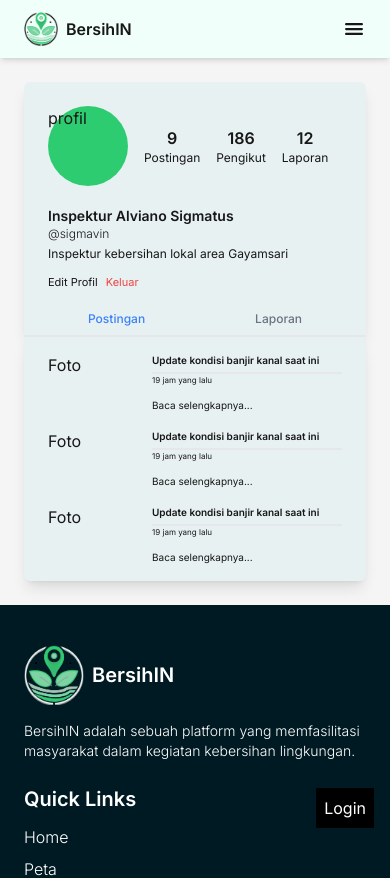
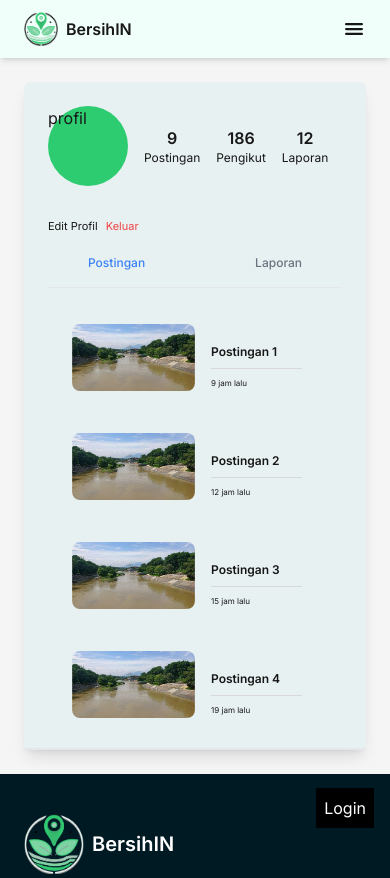
Before and after one commit to MDAlviano/BersihIN, a Next.js app: page /dashboard in a window 390 px wide. Shown: the top 878 px of the page. Built offline with nearby package versions, Linux system fonts and the light colour scheme; no server answers.

Commit message:
Login Done

```diff
--- a/auth.ts
+++ b/auth.ts
@@ -1,8 +1,46 @@
 import NextAuth from "next-auth"
 import { PrismaAdapter } from "@auth/prisma-adapter"
 import { prisma } from "@/lib/prisma"
+import Credentials from "next-auth/providers/credentials"
+import { SignInSchema } from "@/lib/zod"
+import { compareSync } from "bcrypt-ts"
 
 export const { handlers, auth, signIn, signOut } = NextAuth({
   adapter: PrismaAdapter(prisma),
-  providers: [],
+  session:{strategy: "jwt"},
+  pages: {
+    signIn: "/auth/login"
+  },
+  providers: [
+    Credentials({
+      credentials:{
+        email: {},
+        password: {},
+      },
+      authorize: async (credentials) => {
+        const validatedFields = SignInSchema.safeParse(credentials)
+
+        if (!validatedFields.success) {
+          return null
+        }
+
+        // Mengambil data user berdasarkan email
+        const {email, password} = validatedFields.data
+
+        const user = await prisma.user.findUnique({
+          where: {email}
+        })
+
+        if (!user || !user.password) {
+          throw new Error("No user found")
+        }
+
+        const passwordMatch = compareSync(password, user.password)
+
+        if (!passwordMatch) return null
+
+        return user
+      }
+    })
+  ],
 })
--- a/src/app/auth/register/page.tsx
+++ b/src/app/auth/register/page.tsx
@@ -4,9 +4,9 @@ import { useActionState } from "react"
 import { useFormStatus } from "react-dom"
 import Link from "next/link"
 import Image from "next/image"
-import { SignInCredentials } from "@/lib/action"
+import { SignUpCredentials } from "@/lib/action"
 
-const SignInButton = () => {
+const SignUpButton = () => {
   const {pending} = useFormStatus()
 
   return (
@@ -21,7 +21,7 @@ const SignInButton = () => {
 }
 
 export default function Page() {
-  const [state, formAction] = useActionState(SignInCredentials, null)
+  const [state, formAction] = useActionState(SignUpCredentials, null)
 
   return (
     <div className="w-full h-full py-8 px-10 flex flex-col gap-8 items-center bg-color7">
@@ -53,6 +53,7 @@ export default function Page() {
               <span className="font-medium">{ state?.message }</span>
             </div>
           ) : null }
+
           {/* <!-- Name --> */}
           <div>
             <label
@@ -129,7 +130,7 @@ export default function Page() {
           </div>
 
           {/* <!-- Signup btn --> */}
-          <SignInButton />
+          <SignUpButton />
 
           <div className="flex items-center my-1">
             <span className="w-full h-[1px] bg-[#BBBBBB]"></span>
--- a/src/app/dashboard/page.tsx
+++ b/src/app/dashboard/page.tsx
@@ -1,80 +1,16 @@
-'use client'
+'use server'
 
+import {auth} from "@/../auth";
 import Link from "next/link";
-import { useState } from "react";
+import UserProfile from "@/components/UserProfilePost&Report";
 
-function Postingan() {
-  return (
-    <div>
-      <div className="flex pb-4 gap-2">
-        <h4 className="lg:w-44 w-24">Foto</h4>
-        <div className="flex flex-col flex-1">
-          <h5 className="lg:text-base text-[10px] font-semibold pb-1 border-b-2">Update kondisi banjir kanal saat
-            ini</h5>
-          <p className="lg:text-xs text-[8px] ">19 jam yang lalu</p>
-          <p className="pt-3 lg:text-sm text-[10px]">Baca selengkapnya...</p>
-        </div>
-      </div>
-
-      <div className="flex pb-4 gap-2">
-        <h4 className="lg:w-44 w-24">Foto</h4>
-        <div className="flex flex-col flex-1">
-          <h5 className="lg:text-base text-[10px] font-semibold pb-1 border-b-2">Update kondisi banjir kanal saat
-            ini</h5>
-          <p className="lg:text-xs text-[8px] ">19 jam yang lalu</p>
-          <p className="pt-3 lg:text-sm text-[10px]">Baca selengkapnya...</p>
-        </div>
-      </div>
-
-      <div className="flex pb-4 gap-2">
-        <h4 className="lg:w-44 w-24">Foto</h4>
-        <div className="flex flex-col flex-1">
-          <h5 className="lg:text-base text-[10px] font-semibold pb-1 border-b-2">Update kondisi banjir kanal saat
-            ini</h5>
-          <p className="lg:text-xs text-[8px] ">19 jam yang lalu</p>
-          <p className="pt-3 lg:text-sm text-[10px]">Baca selengkapnya...</p>
-        </div>
-      </div>
-    </div>
-  )
-}
-
-function Laporan() {
-  const laporanData = [
-    { id: 1, title: "100kg sampah plastik", time: "1 jam yang lalu" },
-    { id: 2, title: "50kg sampah kertas", time: "2 jam yang lalu" },
-  ];
-
-  return (
-    <div>
-      {laporanData.map((laporan) => (
-        <div key={laporan.id} className="flex pb-4 gap-2">
-          <h4 className="lg:w-44 w-24">Foto</h4>
-          <div className="flex flex-col flex-1">
-            <Link href={`/laporan/${laporan.id}`}>
-              <h5 className="lg:text-base text-[10px] font-semibold pb-1 border-b-2 cursor-pointer">
-                {laporan.title}
-              </h5>
-            </Link>
-            <p className="lg:text-xs text-[8px]">{laporan.time}</p>
-            <Link href={`/laporan/${laporan.id}`}>
-              <p className="pt-3 lg:text-sm text-[10px] cursor-pointer">
-                Baca selengkapnya...
-              </p>
-            </Link>
-          </div>
-        </div>
-      ))}
-    </div>
-  )
-}
-
-export default function Page() {
-  const [activeTab, setActiveTab] = useState("postingan");
+const Page= async () => {
+  const session = await auth()
 
   return (
     <main className="lg:px-20 p-6">
       <div className="flex flex-col lg:px-24 lg:pt-12 px-6 pt-6 rounded-t-md bg-color5 shadow-lg border-b-2">
+        {/* User Profile Detail */}
         <div className="flex lg:justify-center lg:gap-60 pb-5 gap-4">
           {/* Foto profil */}
           <div className="lg:w-40 lg:h-40 w-20 h-20 items-center bg-color1 rounded-full">
@@ -98,40 +34,20 @@ export default function Page() {
 
         <div className="lg:px-36">
           <div>
-            <h2 className="font-semibold lg:text-xl text-sm">Inspektur Alviano Sigmatus</h2>
-            <p className="font-light lg:text-lg text-xs">@sigmavin</p>
-            <p className="pt-1 lg:text-lg text-xs">Inspektur kebersihan lokal area Gayamsari</p>
+            {/*<h2 className="font-semibold lg:text-xl text-sm"></h2>*/}
+            <p className="font-light lg:text-lg text-xs">{session?.user?.name}</p>
+            {/*<p className="pt-1 lg:text-lg text-xs">Inspektur kebersihan lokal area Gayamsari</p>*/}
           </div>
           <div className="flex lg:my-5 my-3 lg:text-base text-[11px] lg:gap-8 gap-2">
             <Link href="/dashboard/edit">Edit Profil</Link>
-            <Link href="" className="text-red-500">Keluar</Link>
+            <Link href="/auth/signout" className="text-red-500">Keluar</Link>
           </div>
         </div>
 
-        <div className="flex my-2 lg:px-72 px-10 gap-2 lg:text-base text-xs font-medium justify-between">
-          <p
-            className={`cursor-pointer ${
-              activeTab === "postingan" ? "text-blue-500" : "text-gray-500"
-            }`}
-            onClick={() => setActiveTab("postingan")}
-          >
-            Postingan
-          </p>
-          <p
-            className={`cursor-pointer ${
-              activeTab === "laporan" ? "text-blue-500" : "text-gray-500"
-            }`}
-            onClick={() => setActiveTab("laporan")}
-          >
-            Laporan
-          </p>
-        </div>
-      </div>
-
-      <div className="flex flex-col lg:px-60 lg:pb-6 px-6 lg:pt-8 pt-4 rounded-b-md bg-color5 shadow-lg">
-        {activeTab === "postingan" && <Postingan/>}
-        {activeTab === "laporan" && <Laporan/>}
+        <UserProfile />
       </div>
     </main>
-  );
+  )
 }
+
+export default Page
--- a/src/components/ProfilePostCard.tsx
+++ b/src/components/ProfilePostCard.tsx
@@ -1,6 +1,5 @@
 import { Post } from "@/lib/types";
 import Image from "next/image";
-import React from "react";
 import exampleImg from "../../public/images/example-banjir-kanal.png";
 
 interface ProfilePostCardProps {
--- /dev/null
+++ b/src/components/UserProfilePost&Report.tsx
@@ -0,0 +1,41 @@
+'use client'
+
+// import Link from "next/link";
+import {useState} from "react";
+import ProfilePostCard from "@/components/ProfilePostCard";
+import posts from "@/lib/dummyData";
+
+export default function Page() {
+  const [activeTab, setActiveTab] = useState("postingan");
+
+  return (
+    <div>
+      <div className="flex my-2 lg:px-72 px-10 pb-4 gap-2 border-b-[1px] lg:text-base text-xs font-medium justify-between">
+        <p
+          className={`cursor-pointer ${
+            activeTab === "postingan" ? "text-blue-500" : "text-gray-500"
+          }`}
+          onClick={() => setActiveTab("postingan")}
+        >
+          Postingan
+        </p>
+        <p
+          className={`cursor-pointer ${
+            activeTab === "laporan" ? "text-blue-500" : "text-gray-500"
+          }`}
+          onClick={() => setActiveTab("laporan")}
+        >
+          Laporan
+        </p>
+      </div>
+
+      <div className="flex flex-col lg:pb-6 px-6 lg:pt-8 pt-4 rounded-b-md bg-color5">
+        {activeTab === "postingan" && posts.map((post) => (
+          <ProfilePostCard key={post.id} post={post}/>
+        ))}
+        {/*{activeTab === "laporan" && <Laporan/>}*/}
+      </div>
+
+    </div>
+  )
+}
--- a/src/lib/zod.ts
+++ b/src/lib/zod.ts
@@ -1,15 +1,22 @@
 import { object, string } from 'zod'
 
 export const SignInSchema = object({
-  name: string().min(3, "Username must be more than 3 characters"),
-  email: string().email("Invalid email address"),
+  email: string().email("Alamat email salah"),
   password: string()
-    .min(8, "Password must be at least 8 characters")
-    .max(24, "Password must be less than 32 characters"),
+    .min(8, "Password harus lebih dari 8 huruf")
+    .max(24, "Password tidak bisa lebih dari 24 huruf"),
+})
+
+export const SignUpSchema = object({
+  name: string().min(3, "Nama pengguna harus lebih dari 3 huruf"),
+  email: string().email("Alamat email salah"),
+  password: string()
+    .min(8, "Password harus lebih dari 8 huruf")
+    .max(24, "Password tidak bisa lebih dari 24 huruf"),
   ConfirmPassword: string()
-    .min(8, "Password must be at least 8 characters")
-    .max(24, "Password must be less than 32 characters"),
+    .min(8, "Password harus lebih dari 8 huruf")
+    .max(24, "Password tidak bisa lebih dari 24 huruf"),
 }).refine((data) => data.password === data.ConfirmPassword, {
-  message: "Password does not match",
+  message: "Password tidak sama",
   path:["ConfirmPassword"],
 })
```
Also changed, not shown: src/app/auth/login/page.tsx (+38 -15 lines), src/lib/action.ts (+33 -3 lines).
